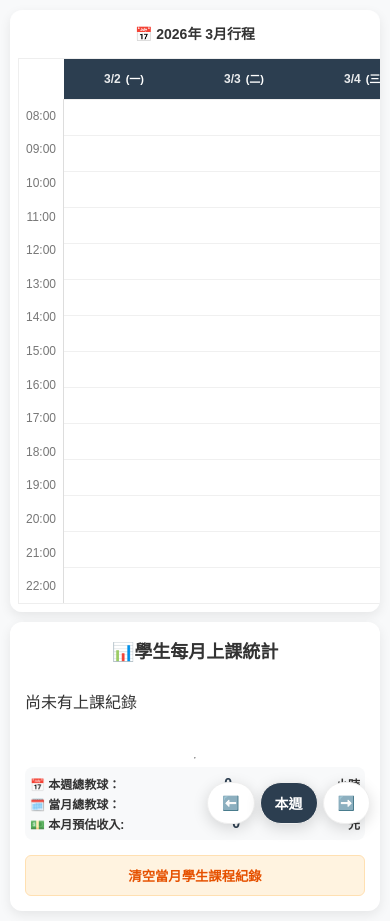
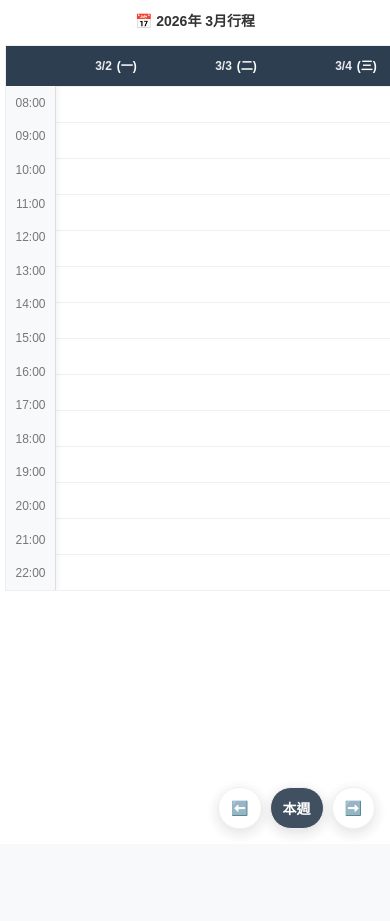
Before and after one commit to li641119/my-website.test3, a plain HTML site: page index.html in a window 390 px wide. After the commit the page ends 844 px from the top, so only its background shows below. Drawn offline with Linux system fonts and the light colour scheme; no server answers.

Commit message:
Add files via upload

```diff
--- a/cal-gemini.css
+++ b/cal-gemini.css
@@ -290,16 +290,13 @@ input[type="color"]::-moz-color-swatch {
 @media (max-width: 768px) {
     /* 1. 佈局調整：由橫排變直排 */
     .main-wrapper {
-        flex-direction: column;
-        padding: 10px;
-        gap: 10px;
+        display: block;
+        padding: 0; /* 手機版貼邊，增加空間感 */
     }
 
     /* 2. 側邊欄：在手機上變成可摺疊或置底 */
     .sidebar {
-        width: auto;
-        order: 2; /* 讓行事曆排在前面，統計排在後面 */
-        padding: 15px;
+        display: none !important; /* 直接隱藏，不佔空間 */
     }
 
     #monthly-stats {
@@ -308,65 +305,67 @@ input[type="color"]::-moz-color-swatch {
 
     /* 3. 行事曆容器：允許橫向滾動 */
     .calendar-container {
-        padding: 8px;
-        order: 1;
-        overflow-x: auto; /* 關鍵：讓一週七天可以橫向滑動 */
+        width: 100vw;
+        height: 100vh;
+        padding: 5px;
+        box-sizing: border-box;
+        border-radius: 0;
+        box-shadow: none;
+        overflow-x: auto; /* 允許橫向捲動 */
+        -webkit-overflow-scrolling: touch; /* 讓 iOS 滑動更順暢 */
     }
 
     /* 4. 格線調整：縮小時間欄寬度，確保內容寬度足夠 */
     .schedule-grid {
-        grid-template-columns: 45px repeat(7, 120px); /* 時間欄縮小，每一天固定寬度 */
-        min-width: 885px; /* (45 + 120*7) 確保寬度不縮減，產生橫滑動條 */
+        display: grid;
+        /* 時間欄固定 50px，每天固定 120px */
+        grid-template-columns: 50px repeat(7, 120px);
+        grid-template-rows: 40px repeat(84, var(--unit-height));
+        min-width: 890px; /* 確保總寬度足夠觸發捲軸 */
     }
 
     .time-column {
-        font-size: 10px;
+        position: sticky;
+        left: 0;
+        background: #f8f9fa; /* 給個背景色，才不會被行程穿透 */
+        z-index: 30;
+        box-shadow: 2px 0 5px rgba(0,0,0,0.05);
     }
 
+    /* 🔥 關鍵：固定上方星期標頭 */
     .day-header {
-        font-size: 11px;
-        position: sticky; /* 讓標題在捲動時固定在最上方 */
+        position: sticky;
         top: 0;
-        z-index: 20;
+        z-index: 40;
     }
 
-    /* 5. 行程方塊調整 */
-    .placed-event {
-        padding: 1px 2px;
-        font-size: 10px;
+    /* 左上角交叉點固定 */
+    .corner {
+        position: sticky;
+        top: 0;
+        left: 0;
+        z-index: 50;
+        background: #2c3e50;
     }
 
-    .placed-event strong {
-        font-size: 11px;
+    /* 4. 行程方塊微調 */
+    .placed-event {
+        padding: 2px;
+        font-size: 10px;
+        border-radius: 2px;
     }
 
-    /* 6. 懸浮按鈕：縮小一點避免擋住內容 */
+    /* 5. 浮動按鈕位置微調 */
     .floating-controls {
-        bottom: 20px;
-        right: 20px;
-        gap: 5px;
+        bottom: 15px;
+        right: 15px;
+        gap: 8px;
     }
 
     .floating-controls button {
-        padding: 10px 14px;
+        padding: 10px 12px;
         font-size: 14px;
-    }
-
-    /* 7. 彈窗優化：佔滿寬度 */
-    .modal-content {
-        width: 90%;
-        margin: 20% auto;
-        padding: 20px;
-    }
-
-    .time-row {
-        flex-direction: column; /* 時間輸入在手機上改直排 */
-        gap: 0;
-    }
-
-    .modal-content input, .modal-content select {
-        font-size: 16px; /* 防止 iOS 輸入時自動放大 */
-        padding: 12px;
+        opacity: 0.9;
     }
 }
 
```
